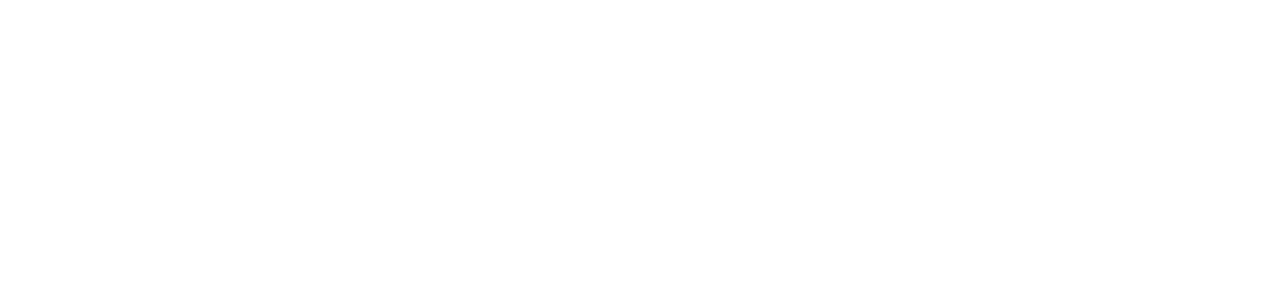
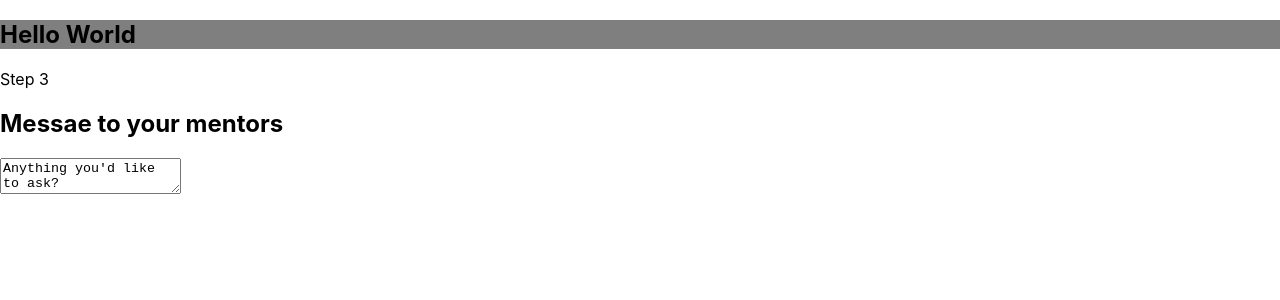
Before and after one commit to ShirinSadeghii/Shopify-Hackathon, a React (Create React App) app: page /match3 in a window 1280 px wide. Before the commit this address had no page. Shown: the top 300 px of the page. Built offline with nearby package versions, Linux system fonts and the light colour scheme.

Commit message:
create NavBarand start Mentor Page3.jsx

```diff
--- a/src/App.jsx
+++ b/src/App.jsx
@@ -16,15 +16,15 @@
     <div className="App">
       <BrowserRouter>
         <Routes>
-          <Route path='/' element={<MentorPage1 />}></Route>
-          <Route path='' element={<MentorPage2 />}></Route>
-          <Route path='' element={<MentorPage3 />}></Route>
-          <Route path='' element={<MentorPage4 />}></Route>
-          <Route path='' element={<MentorPage5 />}></Route>
-          <Route path='' element={<MentorPage6 />}></Route>
-          <Route path='' element={<MentorPage7 />}></Route>
-          <Route path='' element={<MentorPage8 />}></Route>
-          <Route path='' element={<MentorPage9 />}></Route>
+          <Route path='/' element={<MentorPage1 />} />
+          <Route path='/match2' element={<MentorPage2 />} />
+          <Route path='/match3' element={<MentorPage3 />} />
+          <Route path='/matches' element={<MentorPage4 />} />
+          <Route path='/chat' element={<MentorPage5 />} />
+          <Route path='' element={<MentorPage6 />} />
+          <Route path='' element={<MentorPage7 />} />
+          <Route path='' element={<MentorPage8 />} />
+          <Route path='' element={<MentorPage9 />} />
         </Routes>
       </BrowserRouter>
     </div>
--- a/src/App.scss
+++ b/src/App.scss
@@ -1,4 +1,6 @@
+@use './styles/partials/global' as *;
 @import url('https://fonts.googleapis.com/css2?family=Inter:wght@100;200;300;400;500;600;700;900&family=Pacifico&display=swap');
+
 
 .button {
   font-size: 34px;
--- /dev/null
+++ b/src/components/NavBar/NavBar.jsx
@@ -0,0 +1,11 @@
+import './NavBar.scss'
+
+function NavBar() {
+    return (
+        <nav className="nav">
+            <h1>Hello World</h1>
+        </nav>
+    )
+}
+
+export default NavBar
--- /dev/null
+++ b/src/components/NavBar/NavBar.scss
@@ -0,0 +1,3 @@
+.nav {
+    background-color: #7F7F7F;
+}
--- a/src/pages/MentorPage3/Mentor3.jsx
+++ b/src/pages/MentorPage3/Mentor3.jsx
@@ -1,4 +1,20 @@
+import NavBar from '../../components/NavBar/NavBar';
+
 function MentorPage3() {
+    return (
+        <div>
+             <NavBar/>
+             <div className='message'>
+                <span className='message__box'>Step 3</span>
+                <h2 className='message__title'>Messae to your mentors</h2>
+                <form className='message__form'>
+                    <textarea name='text'>Anything you'd like to ask?</textarea>
+                </form>
+            </div>
+
+        </div>
+
+    )
 
 }
 
```
Also changed, not shown: src/components/NavBar/footer.jsx (deleted), src/components/NavBar/footer.scss (deleted).
